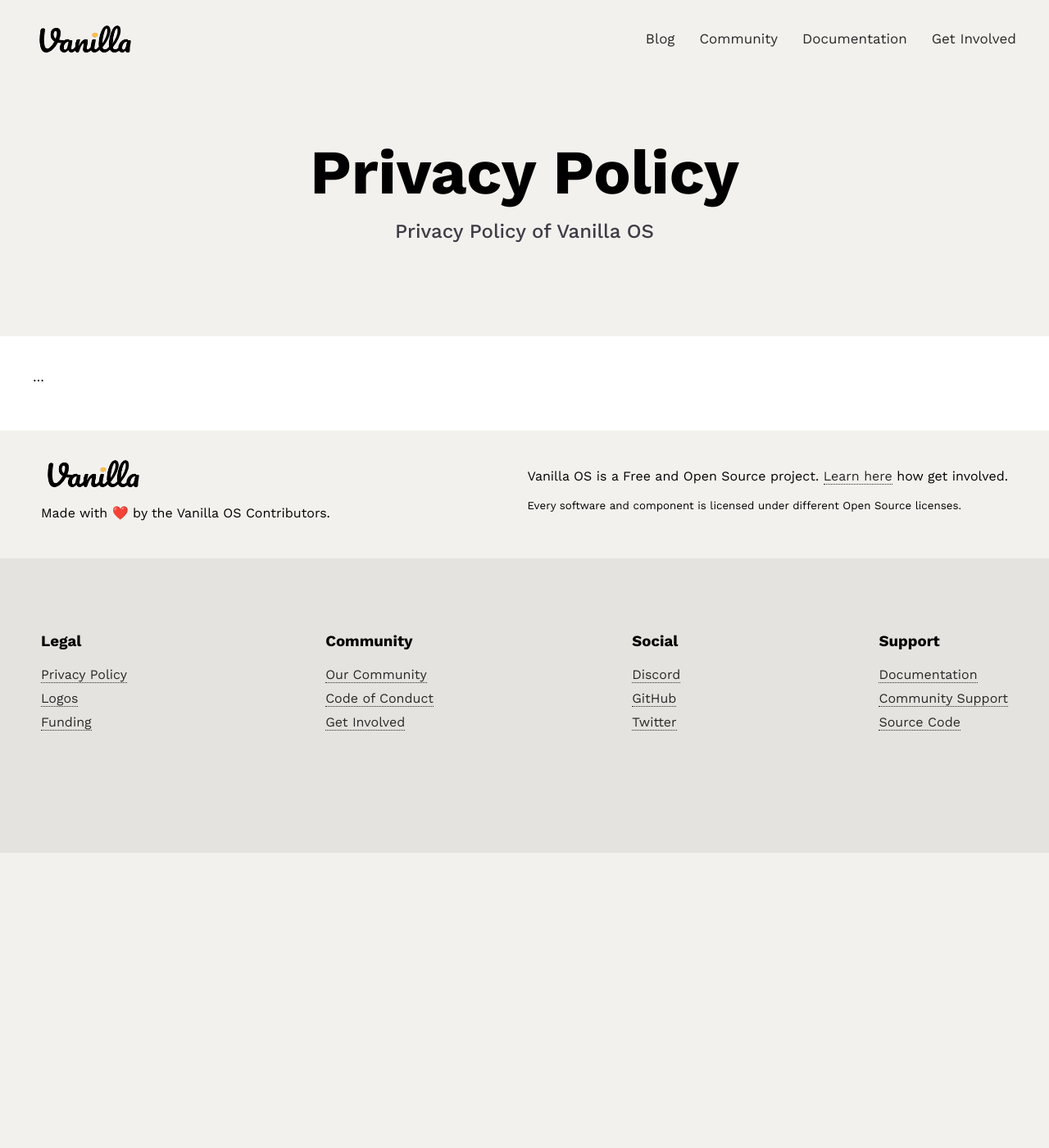
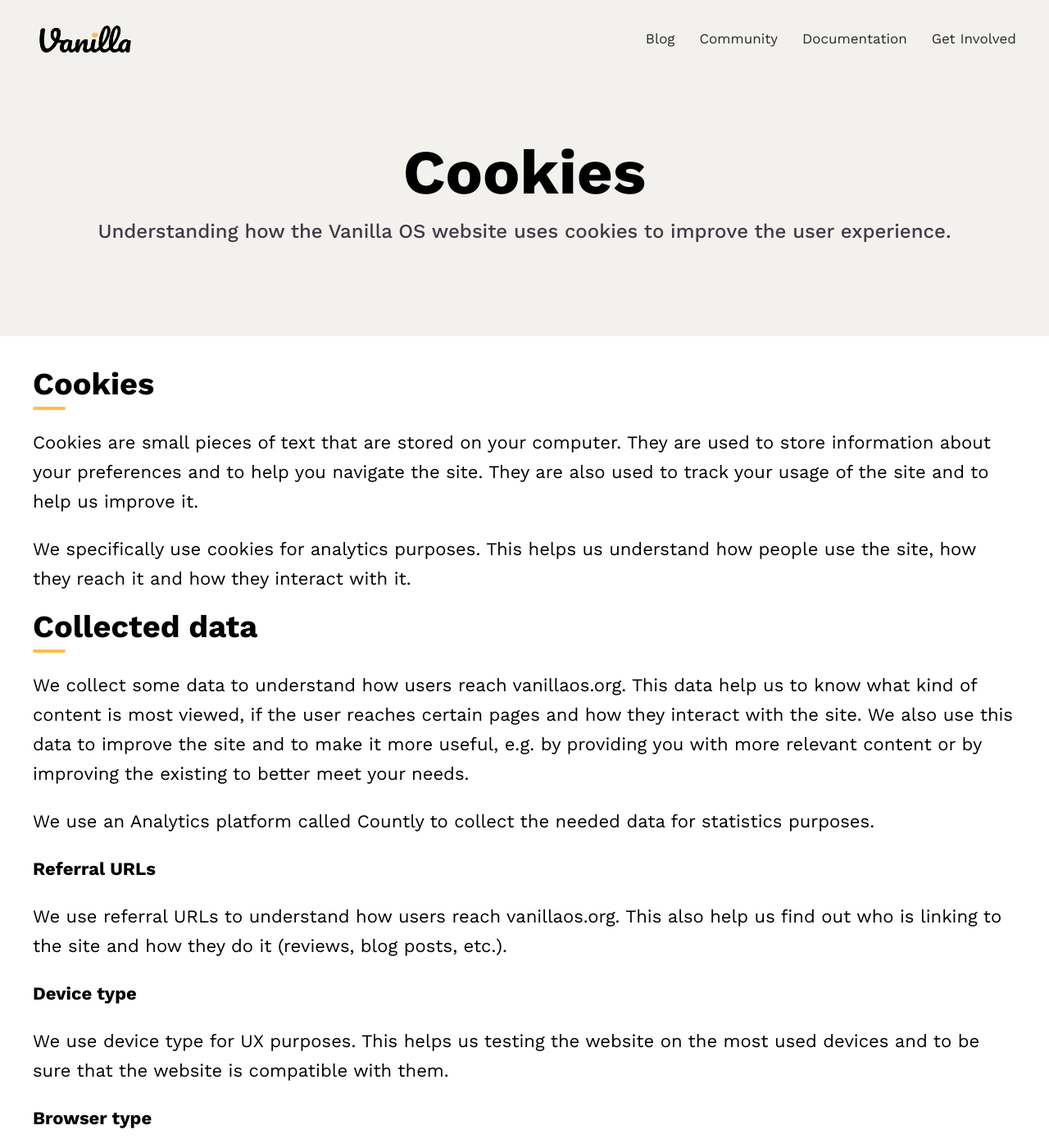
Before and after one commit to Vanilla-OS/website, a Jekyll site: the page built from privacy-policy.md, in a window 1280 px wide and 1400 px high. Shown: the whole window at 82% size. Built offline with Jekyll 4.4.1, drawn with Linux system fonts in a browser that asks for light colours; nearby versions of some CDN libraries; a style sheet for code colours, icons or effects is not loaded; some of the changed text lies outside the part shown.

Commit message:
add cookies page

```diff
--- a/privacy-policy.md
+++ b/privacy-policy.md
@@ -1,7 +1,41 @@
 ---
 tint: true
-layout: page
-title: Privacy Policy
-description: Privacy Policy of Vanilla OS
+layout: article
+title: Cookies
+description: Understanding how the Vanilla OS website uses cookies to improve the user experience.
 ---
-...
+
+## Cookies
+
+Cookies are small pieces of text that are stored on your computer. They are used to store information about your preferences and to help you navigate the site. They are also used to track your usage of the site and to help us improve it.
+
+We specifically use cookies for analytics purposes. This helps us understand how people use the site, how they reach it and how they interact with it.
+
+## Collected data
+
+We collect some data to understand how users reach vanillaos.org. This data help us to know what kind of content is most viewed, if the user reaches certain pages and how they interact with the site. We also use this data to improve the site and to make it more useful, e.g. by providing you with more relevant content or by improving the existing to better meet your needs.
+
+We use an Analytics platform called Countly to collect the needed data for statistics purposes.
+
+**Referral URLs**
+
+We use referral URLs to understand how users reach vanillaos.org. This also help us find out who is linking to the site and how they do it (reviews, blog posts, etc.).
+
+**Device type**
+
+We use device type for UX purposes. This helps us testing the website on the most used devices and to be sure that the website is compatible with them.
+
+**Browser type**
+
+Also the browser type is used for UX purposes. This helps us to understand which browsers are most used and which are not and if we should still support them.
+
+**Language**
+
+We use language to understand which languages are most used and which are not. This helps us to improve the site and the translation support, e.g. if we should add a new language.
+
+**Operating system**
+
+We use operating system only for statistics purposes.
+
+
+For any further questions or comments, please contact us.
```
